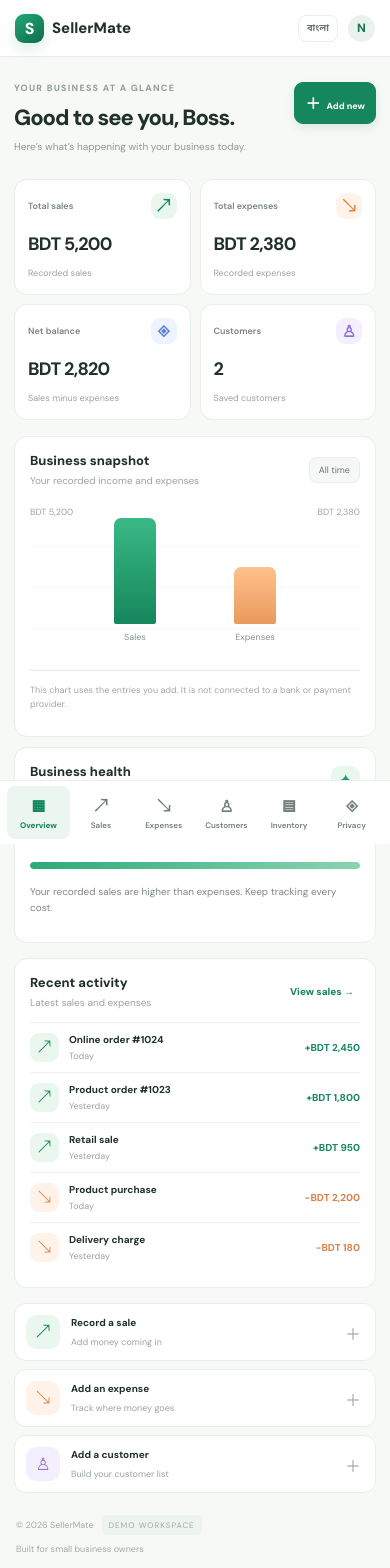
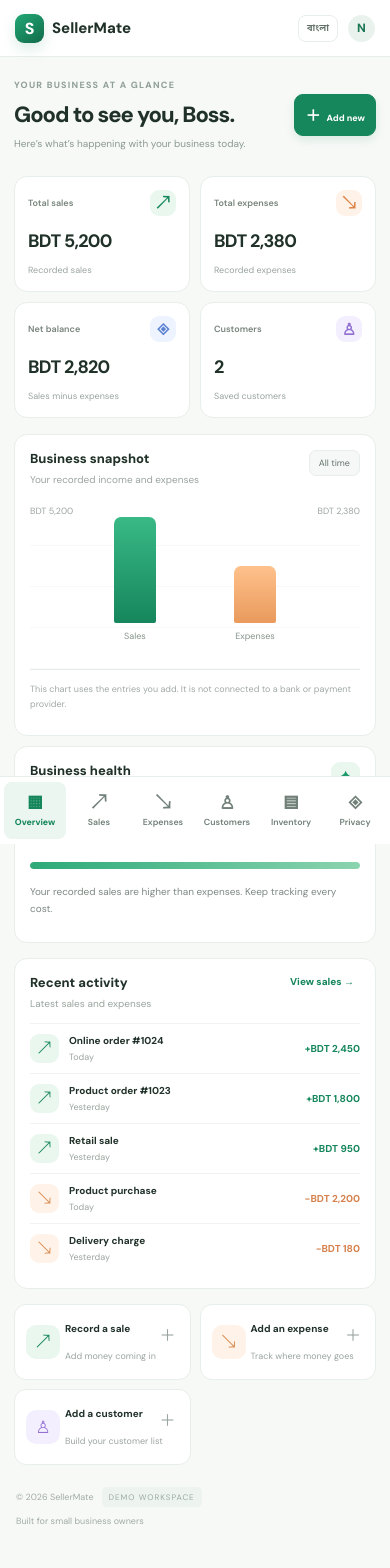
Before and after one commit to mdnomanisman123x-ai/sellermate2, a Next.js app: page / in a window 390 px wide. Shown: the top 1568 px of the page. Built offline with nearby package versions, Linux system fonts and the light colour scheme.

Commit message:
Improve mobile dashboard layout and navigation

```diff
--- a/app/globals.css
+++ b/app/globals.css
@@ -205,3 +205,72 @@ button:focus-visible,a:focus-visible,input:focus-visible,select:focus-visible{
 @media(prefers-reduced-motion:reduce){
   *,*::before,*::after{scroll-behavior:auto!important;transition:none!important;animation:none!important}
 }
+
+
+/* Mobile-first refinements */
+html,body{overflow-x:hidden}
+@media(max-width:700px){
+  .sidebar{
+    height:calc(68px + env(safe-area-inset-bottom));
+    padding:5px 4px calc(5px + env(safe-area-inset-bottom));
+  }
+  .sidebar nav{
+    display:flex;
+    align-items:stretch;
+    justify-content:space-between;
+    gap:2px;
+    overflow-x:auto;
+    scrollbar-width:none;
+  }
+  .sidebar nav::-webkit-scrollbar{display:none}
+  .nav-item{
+    flex:1 1 0;
+    min-width:0;
+    padding:6px 1px;
+    gap:4px;
+    font-size:clamp(7px,2.25vw,9px);
+    white-space:nowrap;
+  }
+  .nav-icon{font-size:18px;line-height:1}
+  .main-area{padding-bottom:calc(78px + env(safe-area-inset-bottom))}
+  .content{
+    width:100%;
+    max-width:760px;
+    margin:0 auto;
+    padding:22px 14px calc(22px + env(safe-area-inset-bottom));
+  }
+  .welcome-row{align-items:center;flex-wrap:wrap}
+  .welcome-row>div{min-width:0;flex:1 1 190px}
+  .welcome-row .primary-button{flex:0 0 auto}
+  .metric-grid{grid-template-columns:repeat(2,minmax(0,1fr));gap:10px}
+  .dashboard-grid,.privacy-grid{grid-template-columns:minmax(0,1fr)}
+  .quick-grid{grid-template-columns:repeat(2,minmax(0,1fr));gap:9px}
+  .quick-action{
+    min-width:0;
+    min-height:76px;
+    grid-template-columns:31px minmax(0,1fr);
+    column-gap:8px;
+    padding:11px;
+  }
+  .quick-action b,.quick-action small{overflow-wrap:anywhere}
+  .quick-action small{line-height:1.4}
+  .panel-heading{align-items:flex-start}
+  .panel-heading h2{line-height:1.4}
+  .activity-row{min-width:0}
+  .activity-title{min-width:0}
+  .activity-title b{overflow-wrap:anywhere}
+  .activity-row strong{white-space:nowrap}
+  .table-wrap{max-width:100%;overscroll-behavior-x:contain}
+}
+@media(max-width:380px){
+  .content{padding-left:11px;padding-right:11px}
+  .welcome-row h1{font-size:20px}
+  .subheading{max-width:210px}
+  .metric-card{padding:11px}
+  .metric-card strong{font-size:16px}
+  .metric-top{font-size:8px}
+  .metric-icon{width:24px;height:24px}
+  .quick-grid{grid-template-columns:1fr}
+  .panel{padding:13px}
+  .nav-item{font-size:7px}
+}
```
